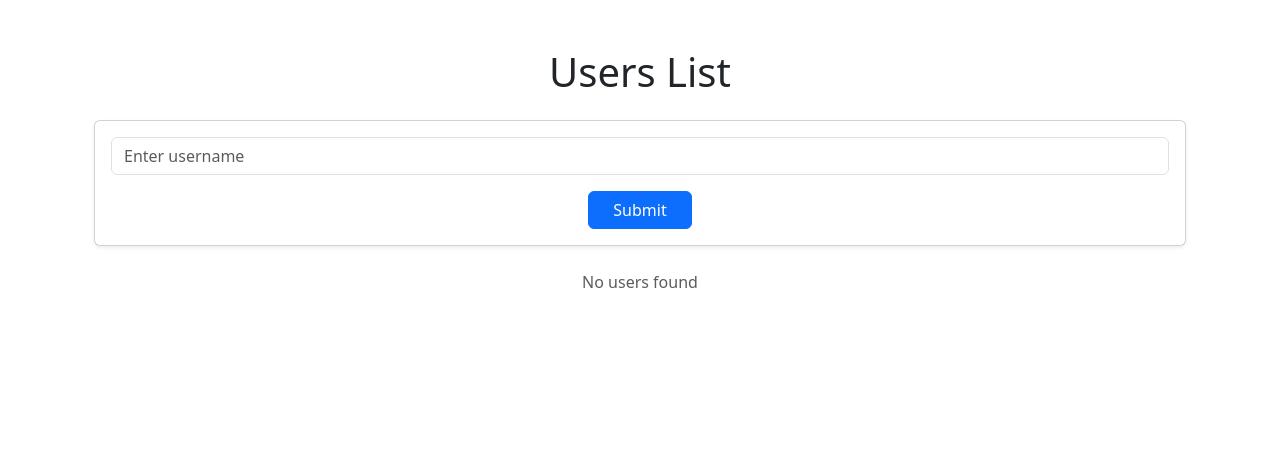
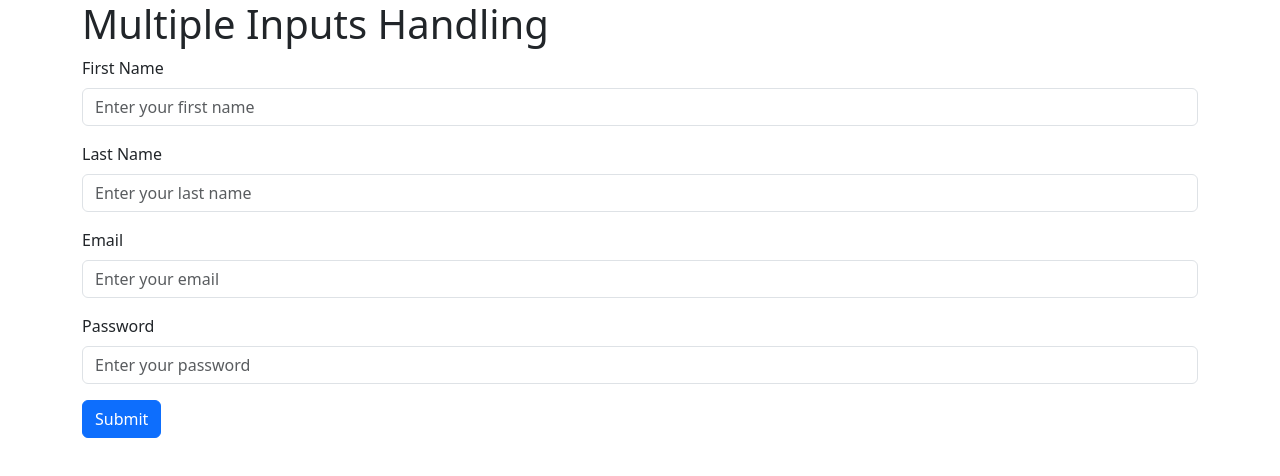
Before and after one commit to RishatTalukder/learning_react, a React (Vite) app in the folder PART_2_Advanced/react_advanced/: page / in a window 1280 px wide. Shown: the top 476 px of the page. Built offline with nearby package versions, Linux system fonts and the light colour scheme.

Commit message:
Add MultipleInputs component for handling multiple form inputs with controlled components

```diff
--- a/PART_2_Advanced/react_advanced/src/App.jsx
+++ b/PART_2_Advanced/react_advanced/src/App.jsx
@@ -9,6 +9,7 @@ import Destinations from "./projects/project_5/Destinations";
 import MissingData from "./missing_data_handling/MissingData";
 import Form from "./form_handling/Form";
 import UsersList from "./projects/project_6/UsersList";
+import MultipleInputs from "./form_handling/MultipleInputs";
 
 function App() {
   return (
@@ -23,7 +24,10 @@ function App() {
       {/* <Users /> */}
       {/* <Destinations /> */}
       {/* <Form /> */}
-      <UsersList />
+      {/* <UsersList /> */}
+
+      <MultipleInputs />
+
     </div>
   );
 }
--- /dev/null
+++ b/PART_2_Advanced/react_advanced/src/form_handling/MultipleInputs.jsx
@@ -0,0 +1,87 @@
+import React, { useState } from "react";
+const MultipleInputs = () => {
+  const [formData, setFormData] = useState({
+    firstName: "",
+    lastName: "",
+    email: "",
+    password: "",
+  });
+
+  const handleChange = (event) => {
+    const { name, value } = event.target;
+    setFormData({ ...formData, [name]: value });
+  };
+
+  const handleSubmit = (event) => {
+    event.preventDefault();
+    console.log("Form submitted with data:", formData);
+  };
+
+  return (
+    <div>
+      <h1>Multiple Inputs Handling</h1>
+      <form onSubmit={handleSubmit}>
+        <div className="mb-3">
+          <label htmlFor="firstName" className="form-label">
+            First Name
+          </label>
+          <input
+            type="text"
+            className="form-control"
+            id="firstName"
+            name="firstName"
+            placeholder="Enter your first name"
+            value={formData.firstName}
+            onChange={handleChange}
+          />
+        </div>
+        <div className="mb-3">
+          <label htmlFor="lastName" className="form-label">
+            Last Name
+          </label>
+          <input
+            type="text"
+            className="form-control"
+            id="lastName"
+            name="lastName"
+            placeholder="Enter your last name"
+            value={formData.lastName}
+            onChange={handleChange}
+          />
+        </div>
+        <div className="mb-3">
+          <label htmlFor="email" className="form-label">
+            Email
+          </label>
+          <input
+            type="email"
+            className="form-control"
+            id="email"
+            name="email"
+            placeholder="Enter your email"
+            value={formData.email}
+            onChange={handleChange}
+          />
+        </div>
+        <div className="mb-3">
+          <label htmlFor="password" className="form-label">
+            Password
+          </label>
+          <input
+            type="password"
+            className="form-control"
+            id="password"
+            name="password"
+            placeholder="Enter your password"
+            value={formData.password}
+            onChange={handleChange}
+          />
+        </div>
+        <button type="submit" className="btn btn-primary">
+          Submit
+        </button>
+      </form>
+    </div>
+  );
+};
+export default MultipleInputs;
```
Also changed, not shown: 1 other file (tests, documents, lock files or other folders).
